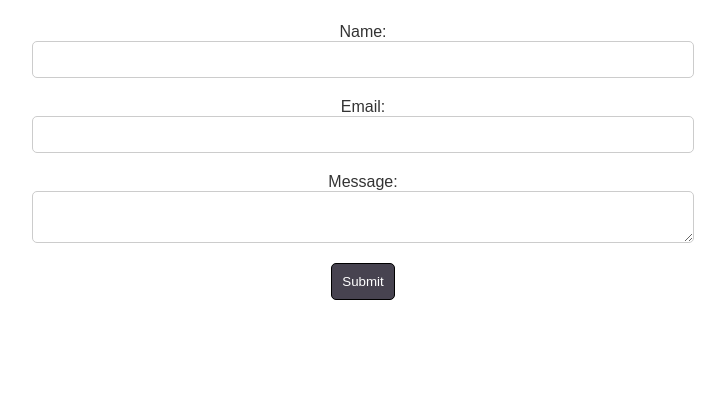
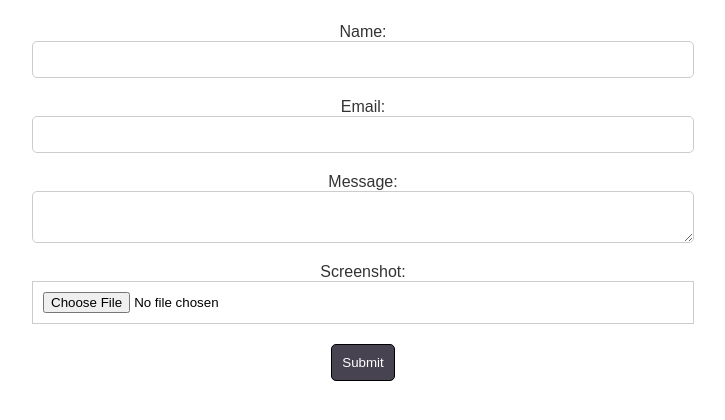
Before and after one commit to ujazishere/Cirrostrats-Django, a Django app: page /report in a window 1280 px wide. Shown: the part 246-666 px from the top of the page, without its empty margins (277-1002 px from the left). Run offline with Django 4.2, Linux system fonts and the light colour scheme.

Commit message:
ability to upload screenshot in report issue page

```diff
--- a/TODO.txt
+++ b/TODO.txt
@@ -1,9 +1,7 @@
 Practice readibility and simplicity. Include description and documentation for others to read and make changes to it
 
 **IS:
-        SSL cert for https port. - done
-        Linking flight deet page with metar info page to reduce the cloning data.
-        Fix expand/collapse squaring on the flight_deet page and make it co:nsistent with box size.
+        wip! Fix expand/collapse squaring on the flight_deet page and make it co:nsistent with box size.
         come up with a better cleaner font across the web. Especially web title.
         Move Departure times to the left most side and gate deets to the right most side of the title.
         Make a `report` on homepage allowing for qick reporting of anomaly.
@@ -141,3 +139,4 @@
         DONE!! weather table should be the same as weather table on flight_deet.
             Searching `w kewr` to see just metar and taf vs search 414 to see how that table differs.
         DONE! Remove port 8000.
+        DONE! SSL cert for https port.
--- /dev/null
+++ b/dj/dj_app/static/report_an_issue.css
@@ -0,0 +1,106 @@
+body {
+  font-family: Arial, sans-serif;
+  margin: 0;
+  padding: 0;
+  text-align: center;
+}
+
+h1 {
+  font-size: 35px;
+  font-weight: bold;
+  text-align: center;
+  margin-top: 50px;
+}
+
+h2 {
+  margin: auto;
+  margin-top: even;
+  font-size: 28px;
+  font-weight: bold;
+}
+
+form label {
+  display: block;
+  margin-top: 10px;
+  color: #333;
+  width: 100%;
+}
+
+form input,
+form textarea {
+  align-self: center;
+  width: 50%;
+  padding: 10px;
+  margin-bottom: 10px;
+  border: 1px solid #ccc;
+}
+
+form input[type="text"],
+form input[type="email"],
+form textarea {
+  border-radius: 5px;
+}
+
+form .form-group {
+  display: flex;
+  flex-direction: column;
+}
+
+.dark-mode .form-group {
+  color: white;
+}
+
+.dark-mode h4 {
+  color: white;
+}
+
+form button {
+  padding: 10px;
+  margin-top: 10px;
+  border: 1px solid black;
+  border-radius: 5px;
+  background-color: #474350;
+  color: #ffffff;
+  cursor: pointer;
+}
+
+form button:hover {
+  background-color: #555;
+}
+
+.about-content {
+  max-width: 800px;
+  margin: 0 auto;
+}
+
+.about-content p {
+  line-height: 1.5;
+}
+
+.about-content ul {
+  padding-left: 20px;
+}
+
+.contact-form {
+  max-width: 500px;
+  margin: 0 auto;
+}
+
+
+@media only screen and (max-width: 768px) {
+  h1 {
+    margin-bottom: 50px;
+  }
+
+  .about-content,
+  .contact-form {
+    max-width: 100%;
+    margin: 0 auto;
+  }
+}
+
+@media only screen and (max-width: 480px) {
+  h1 {
+    margin-bottom: 30px;
+  }
+}
--- a/dj/dj_app/templates/report_an_issue.html
+++ b/dj/dj_app/templates/report_an_issue.html
@@ -10,7 +10,7 @@
   <meta charset="UTF-8">
   <meta name="viewport" content="width=device-width, initial-scale=1.0">
   <title>Report An Issue</title>
-  <link rel="stylesheet" type="text/css" href="{% static 'contact.css' %}">
+  <link rel="stylesheet" type="text/css" href="{% static 'report_an_issue.css' %}">
 </head>
 <body>
   <header>
@@ -23,7 +23,7 @@
     </section>
 
     <section>
-      <form action="submit_form.php" method="POST">
+      <form action="submit_form.php" method="POST" enctype="multipart/form-data">
         <div class="form-group">
           <label for="name">Name:</label>
           <input type="text" id="name" name="name" required>
@@ -36,6 +36,10 @@
           <label for="message">Message:</label>
           <textarea id="message" name="message" required></textarea>
         </div>
+        <div class="form-group">
+          <label for="screenshot">Screenshot:</label>
+          <input type="file" id="screenshot" name="screenshot">
+        </div>
         <button type="submit">Submit</button>
       </form>
     </section>
```
Also changed, not shown: dj/db.sqlite3.
